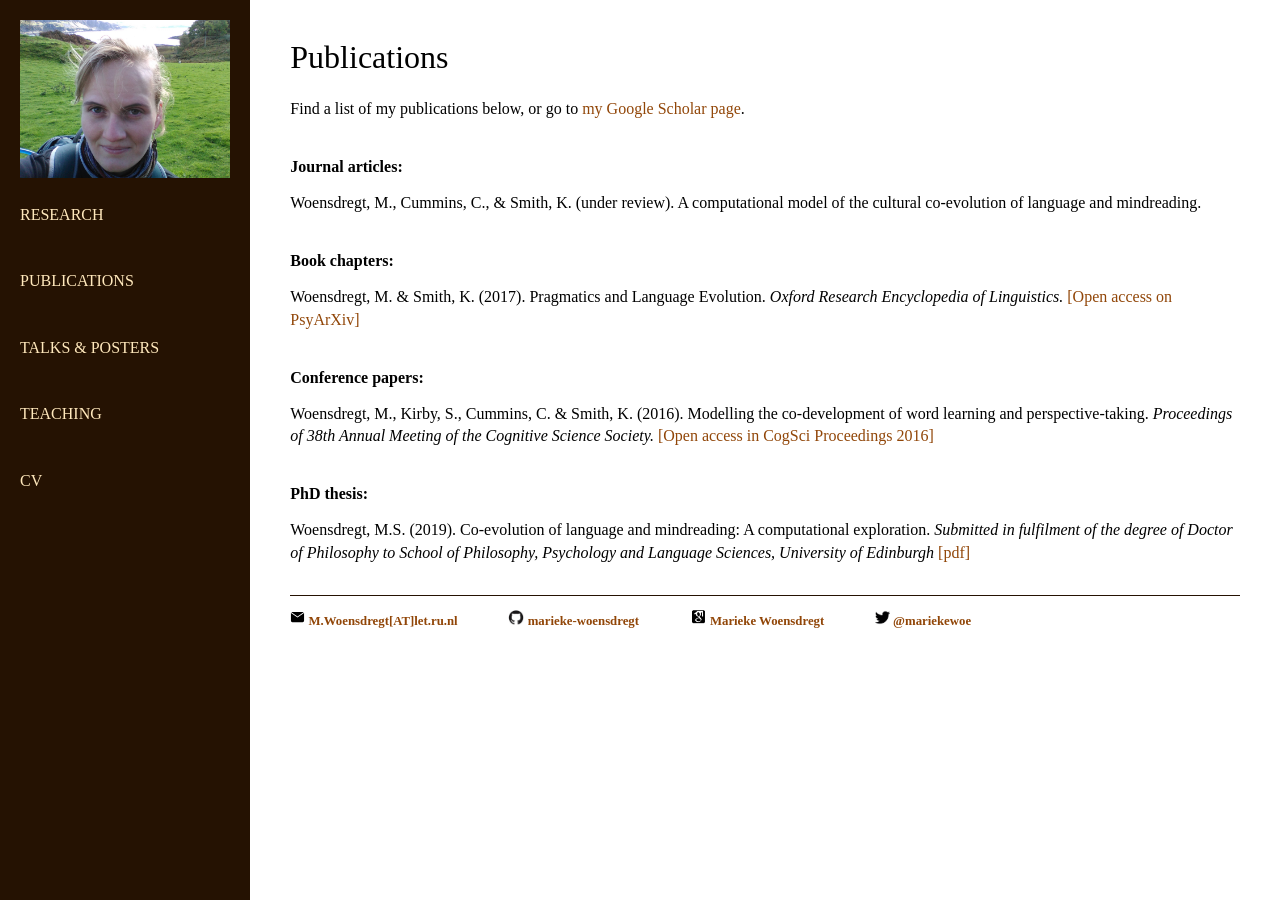
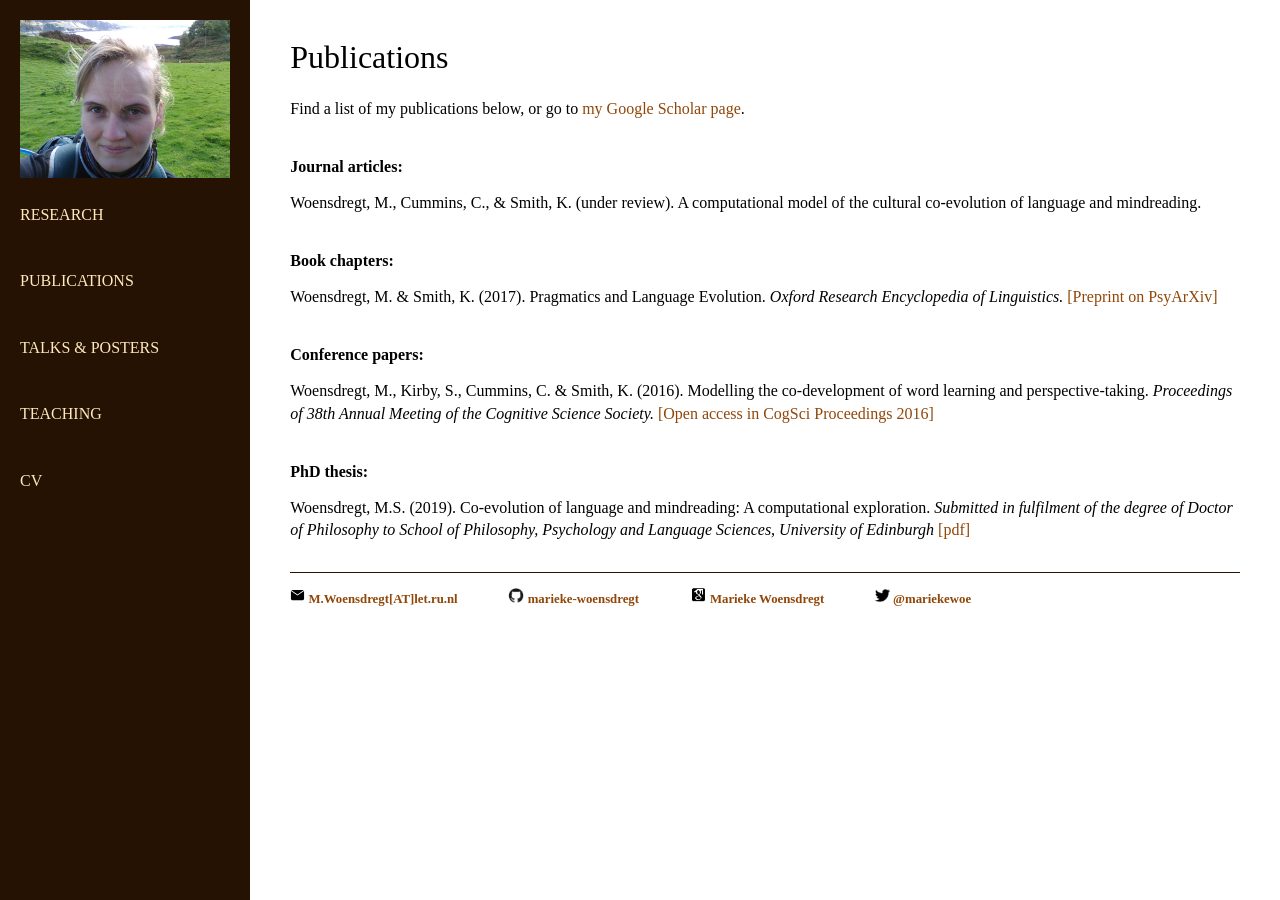
Before and after one commit to marieke-woensdregt/marieke-woensdregt.github.io, a Jekyll site: the page built from publications/index.html, in a window 1280 px wide. Built offline with Jekyll 4.4.1, drawn with Linux system fonts in a browser that asks for light colours.

Commit message:
Update index.html

```diff
--- a/publications/index.html
+++ b/publications/index.html
@@ -22,7 +22,7 @@ title: Publications
 	<p class="bottom-one">
 		Woensdregt, M. &amp; Smith, K. (2017). Pragmatics and Language Evolution.
 		<i>Oxford Research Encyclopedia of Linguistics.</i>
-		<a href="https://psyarxiv.com/5sqfj/">[Open access on PsyArXiv]</a>
+		<a href="https://psyarxiv.com/5sqfj/">[Preprint on PsyArXiv]</a>
 	</p>
 
 	<h3> Conference papers: </h3>
```
